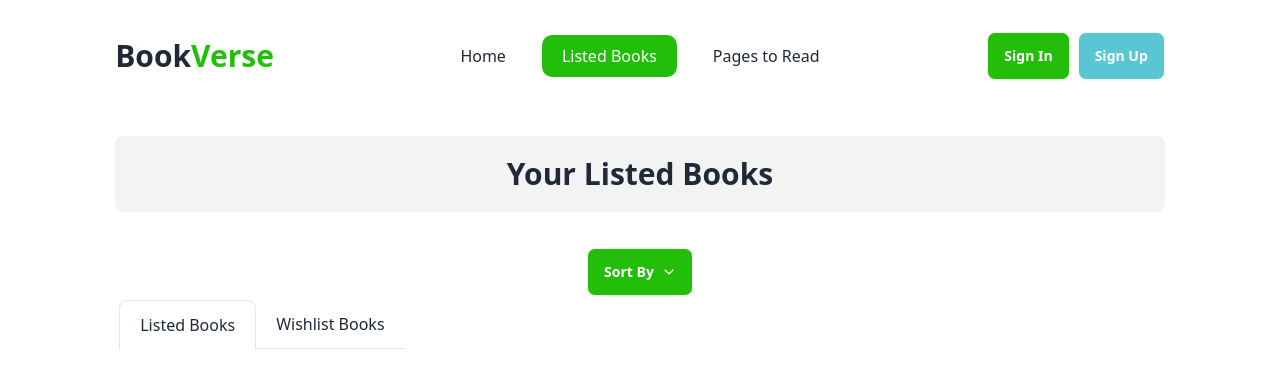
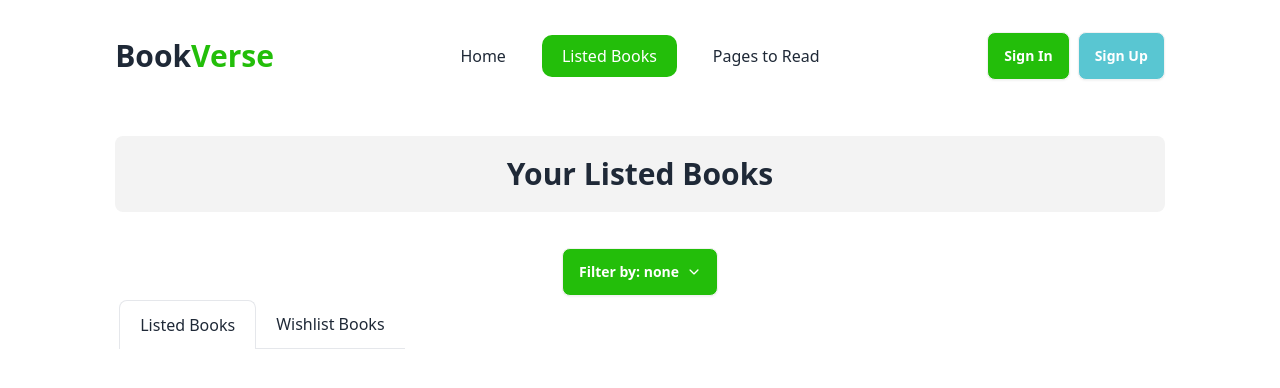
Before and after one commit to NoorTushar/book-verse, a React (Vite) app: page /listedBooks in a window 1280 px wide. Shown: the top 388 px of the page. Built offline with nearby package versions, Linux system fonts and the light colour scheme.

Commit message:
filter text is changing dynamically

```diff
--- a/src/Pages/ListedBooksPage.jsx
+++ b/src/Pages/ListedBooksPage.jsx
@@ -38,7 +38,8 @@ const ListedBooksPage = () => {
                   role="button"
                   className="btn m-1 bg-our-primary text-white"
                >
-                  Sort By<IoIosArrowDown></IoIosArrowDown>
+                  Filter by: {filterOption}
+                  <IoIosArrowDown></IoIosArrowDown>
                </div>
                <ul
                   tabIndex={0}
```
